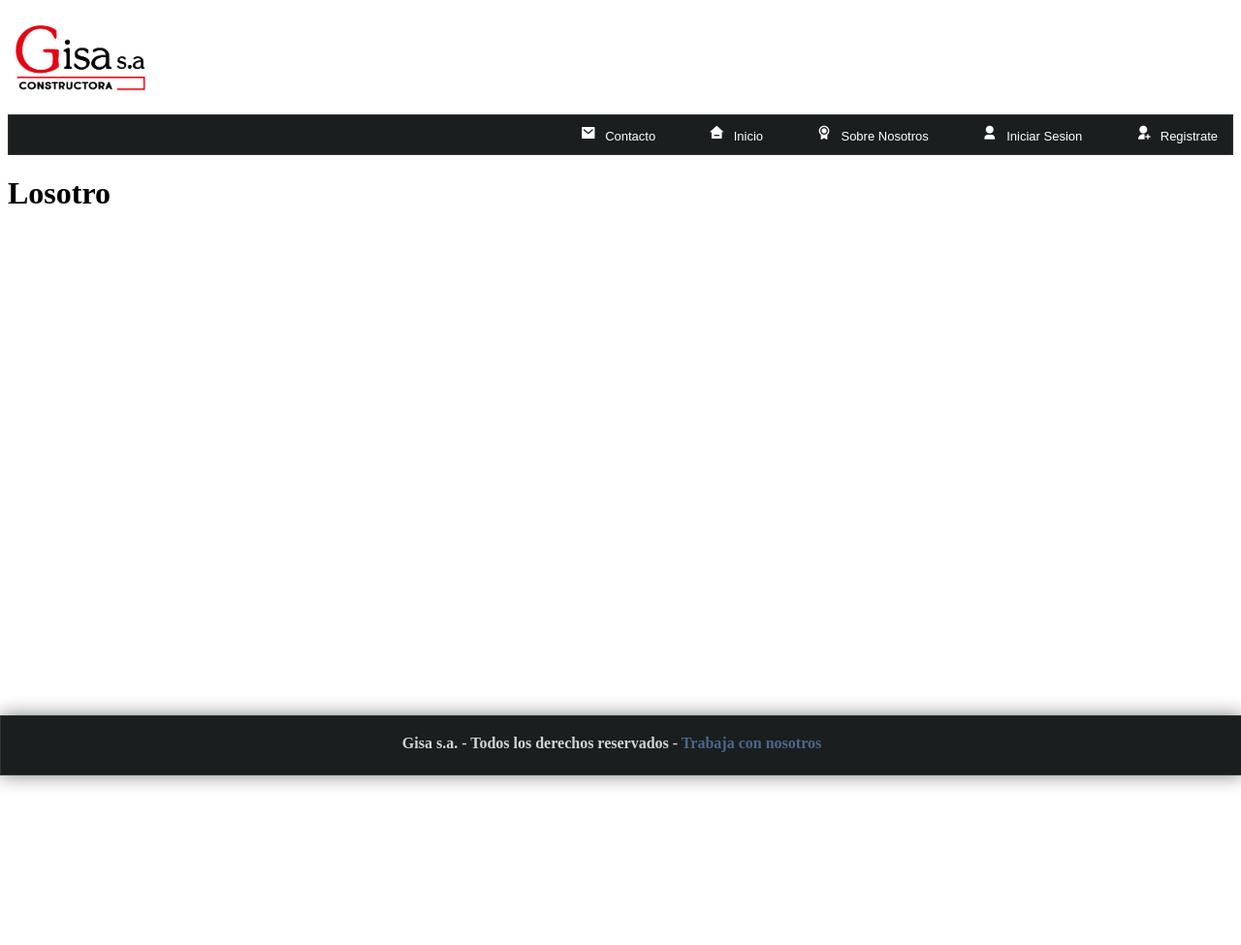
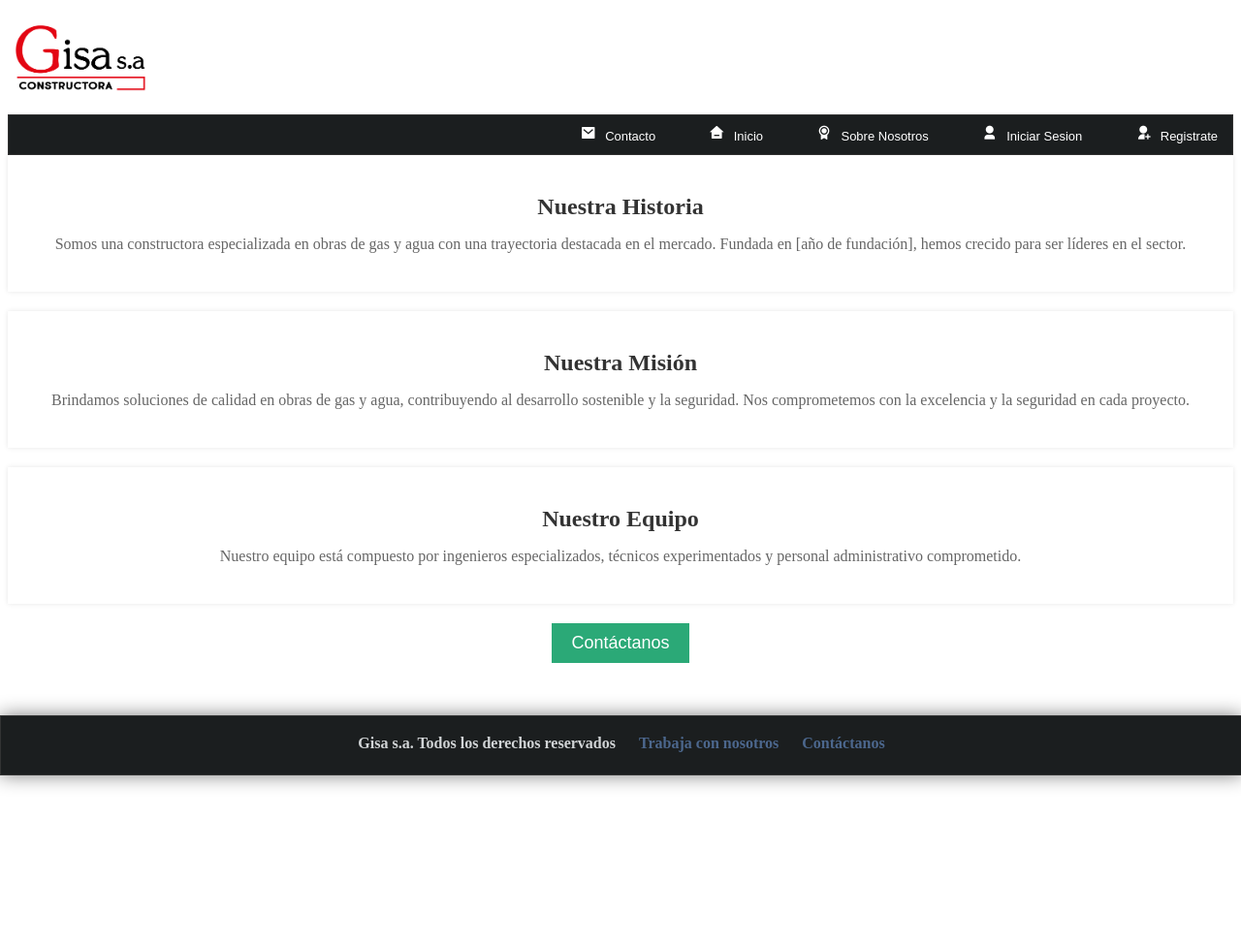
Before and after one commit to Mostrosalvado/GisaWeb, a Django app: page /sobrenosotros/ in a window 1280 px wide. Shown: the top 975 px of the page at 97% size. Before the commit the page ends 812 px from the top, so only its background shows below. Run offline with Django 4.2, Linux system fonts and the light colour scheme.

Commit message:
Agregue contactanos en el footer (ambos),no se ve mas todas las obras y los lotes cuando me logueo, al igual que el video, puse la template sobre nosotros y le agreque un boton de contacto con javascript

```diff
--- a/Home/static/css/styles.css
+++ b/Home/static/css/styles.css
@@ -175,21 +175,23 @@ input[type="submit"]:hover {
 }
 
 .footer a{
-    margin-right: 20px;
+    margin-right: 0px;
 }
 footer i{
     font-size: 30px; /* Ajusta el tamaño deseado */
 }
 
 
+
 /* Estilos para los links */
 .link {
     color: rgb(76, 103, 141);
     text-decoration: none;
+    margin: 20px;
 
 }
 
-/* Estilos para las obras */
+
 /* Estilos para las obras */
 .obra-item {
     max-width: 33.33%;
@@ -213,6 +215,12 @@ footer i{
     border: 1px solid #ccc;
     box-shadow: 0 4px 6px rgba(0, 0, 0, 0.1);
     border-radius: 5px;
+    cursor: pointer;
+}
+
+.obra-item img:hover{
+    transition: 01s;
+    transform: scale(1.2);
 }
 
 /* Limpiar el flujo de elementos para evitar problemas de alineación */
@@ -368,6 +376,12 @@ footer i{
     border: 1px solid #ccc;
     box-shadow: 0 4px 6px rgba(0, 0, 0, 0.1);
     border-radius: 5px;
+    cursor: pointer;
+}
+
+.lote-item img:hover{
+    transform: scale(1.2);
+    transition: 01s;
 }
 
 /* Limpiar el flujo de elementos para evitar problemas de alineación */
@@ -393,3 +407,45 @@ footer i{
     background-color: transparent; /* Elimina el fondo gris claro */
     padding: 0; /* Elimina el espacio alrededor del texto */
 }
+
+/*estilos para sobre nosotros*/
+section {
+    background-color: #fff;
+    padding: 20px;
+    margin-bottom: 20px;
+    box-shadow: 0px 0px 5px rgba(0, 0, 0, 0.1);
+}
+
+/* Estilos para los títulos de sección */
+section h2 {
+    font-size: 24px;
+    color: #333;
+    margin-bottom: 10px;
+    text-align: center;
+}
+
+/* Estilos para los párrafos de sección */
+section p {
+    font-size: 16px;
+    color: #666;
+    margin-bottom: 20px;
+    text-align: center;
+}
+
+/* Estilos para el botón "Contáctanos" */
+#contactButton {
+    background-color: #2ba977;
+    color: white;
+    padding: 10px 20px;
+    font-size: 18px;
+    border: none;
+    cursor: pointer;
+
+    /* Centrar horizontalmente el botón */
+    display: block;
+    margin: 0 auto;
+}
+
+#contactButton:hover {
+    background-color: #1f7e58;
+}
--- /dev/null
+++ b/Home/static/script/script.js
@@ -0,0 +1,10 @@
+document.addEventListener("DOMContentLoaded", function() {
+  // Obtén el botón por su ID
+  var myButton = document.getElementById("contactButton");
+
+  // Agrega un evento de clic al botón
+  myButton.addEventListener("click", function() {
+      // Redirige a la página de contacto
+      window.location.href = "/contacto";
+  });
+});
--- a/Home/templates/SobreNosotros.html
+++ b/Home/templates/SobreNosotros.html
@@ -5,6 +5,28 @@
 
 
 {% block content%}
-    <h1>Losotro</h1>
+    <section>
+            <div>
+                <h2>Nuestra Historia</h2>
+                <p>Somos una constructora especializada en obras de gas y agua con una trayectoria destacada en el mercado. Fundada en [año de fundación], hemos crecido para ser líderes en el sector.</p>
+            </div>
+    </section>
+
+    <section>
+        <div>
+            <h2>Nuestra Misión</h2>
+            <p>Brindamos soluciones de calidad en obras de gas y agua, contribuyendo al desarrollo sostenible y la seguridad. Nos comprometemos con la excelencia y la seguridad en cada proyecto.</p>
+        </div>
+    </section>
+
+    <section>
+        <div>
+            <h2>Nuestro Equipo</h2>
+            <p>Nuestro equipo está compuesto por ingenieros especializados, técnicos experimentados y personal administrativo comprometido.</p>
+        </div>
+    </section>
+
+
+    <button id="contactButton">Contáctanos</button>
 
 {% endblock%}
--- a/Home/templates/layouts.html
+++ b/Home/templates/layouts.html
@@ -10,6 +10,8 @@
     {% load static %}
     <link rel="stylesheet" type="text/css" href="{% static 'css/styles.css' %}">
     <link href="https://cdn.jsdelivr.net/npm/remixicon@2.5.0/fonts/remixicon.css" rel="stylesheet">
+    <script src="{%static 'script/script.js'%}"></script>
+
 
 
 </head>
@@ -29,7 +31,7 @@
             {% if user.email%}
             <li>
             <i class="ri-building-4-fill"></i>
-            <a href="{% url 'obras' %}">Obras</a>
+            <a href="{% url 'obras' %}">Mi Obra</a>
             </li>
             <li>
             <i class="ri-bubble-chart-fill"></i>
@@ -81,8 +83,9 @@
 
     <footer class='footer'>
         <div>
-            <h4>Gisa s.a. - Todos los derechos reservados -
+            <h4 id='texto_footer'>Gisa s.a.  Todos los derechos reservados
                 <a class='link' href="{% url 'trabaja' %}">Trabaja con nosotros</a>
+                <a class='link' href="{% url 'contacto' %}">Contáctanos</a>
             </h4>
         </div>
     </footer>
--- a/Home/views.py
+++ b/Home/views.py
@@ -93,7 +93,7 @@ def login_page (request):
             user = authenticate(request , username=username,password=password)
             if user is not None:
                 login(request,user)
-                return redirect('home')
+                return redirect('obras')
             else:
                 messages.warning(request,'No te has identificado correctamente :( ')
 
--- a/Loteos/templates/Lotes.html
+++ b/Loteos/templates/Lotes.html
@@ -46,9 +46,11 @@
 
     <footer class='footer'>
         <div>
-            <h4>Puerto del sol - Todos los derechos reservados -
+            <h4>Puerto del sol - Todos los derechos reservados
                 <a class='link' href="{% url 'trabaja' %}">Trabaja con nosotros</a>
+                <a class='link' href="{% url 'contacto' %}">Contáctanos</a>
                 <a href="https://www.instagram.com/puertodelsol_as/" class='link'><i class="ri-instagram-fill"></i></a>
+
             </h4>
         </div>
     </footer>
--- a/Obras/templates/obras.html
+++ b/Obras/templates/obras.html
@@ -5,7 +5,7 @@
 
 {% block content%}
 
-    <h1>Obras</h1>
+    <h1>{{title}}</h1>
     <hr class="separador">
 
 {% comment "" %}
--- a/Obras/views.py
+++ b/Obras/views.py
@@ -31,8 +31,8 @@ def obras_user(request):
     # Sacar obras del usuario logueado
     obras = Obra.objects.filter(user=request.user)
 
-    return render(request, "home.html", {
-        'title': 'Inicio',
+    return render(request, "obras.html", {
+        'title': 'Mi obra',
         'obras': obras
     })
 
```
Also changed, not shown: Home/templates/home.html (+7 -9 lines), Loteos/static/css/styles2.css (+9 -3 lines), db.sqlite3.
